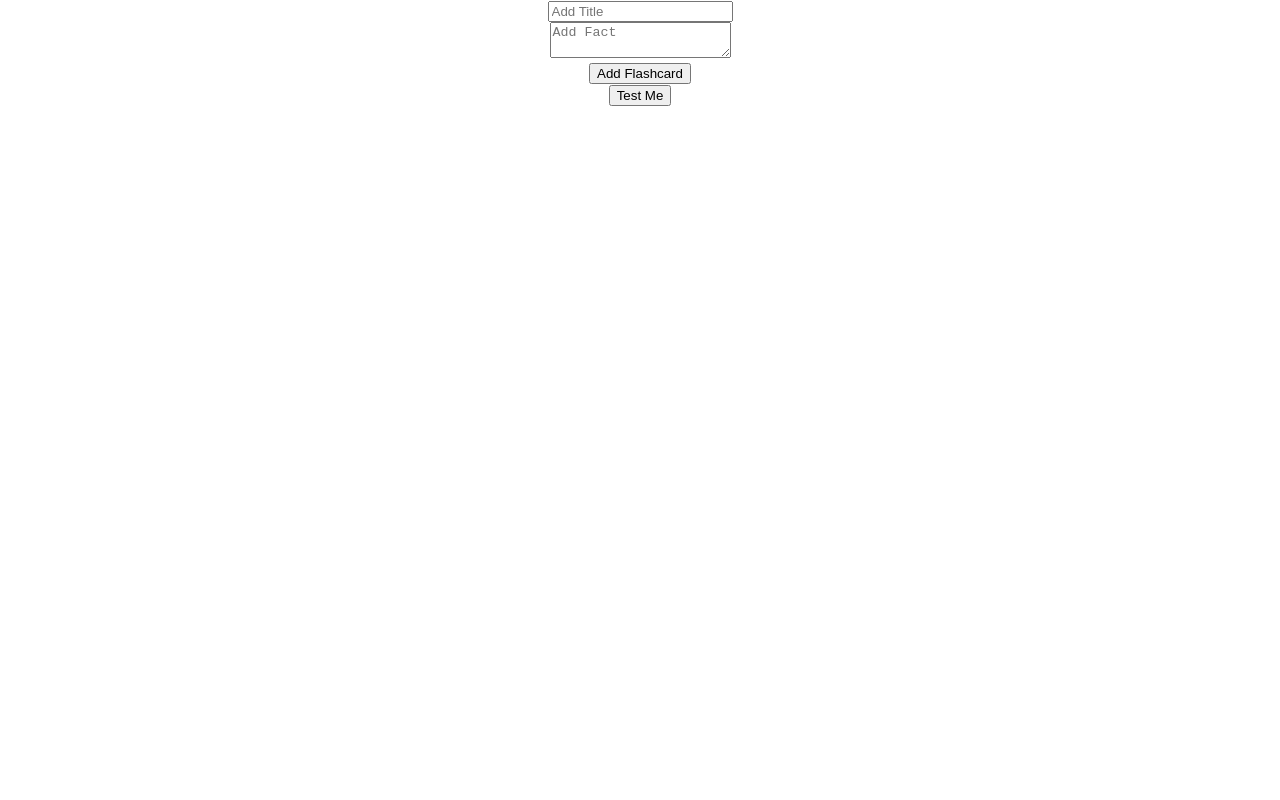
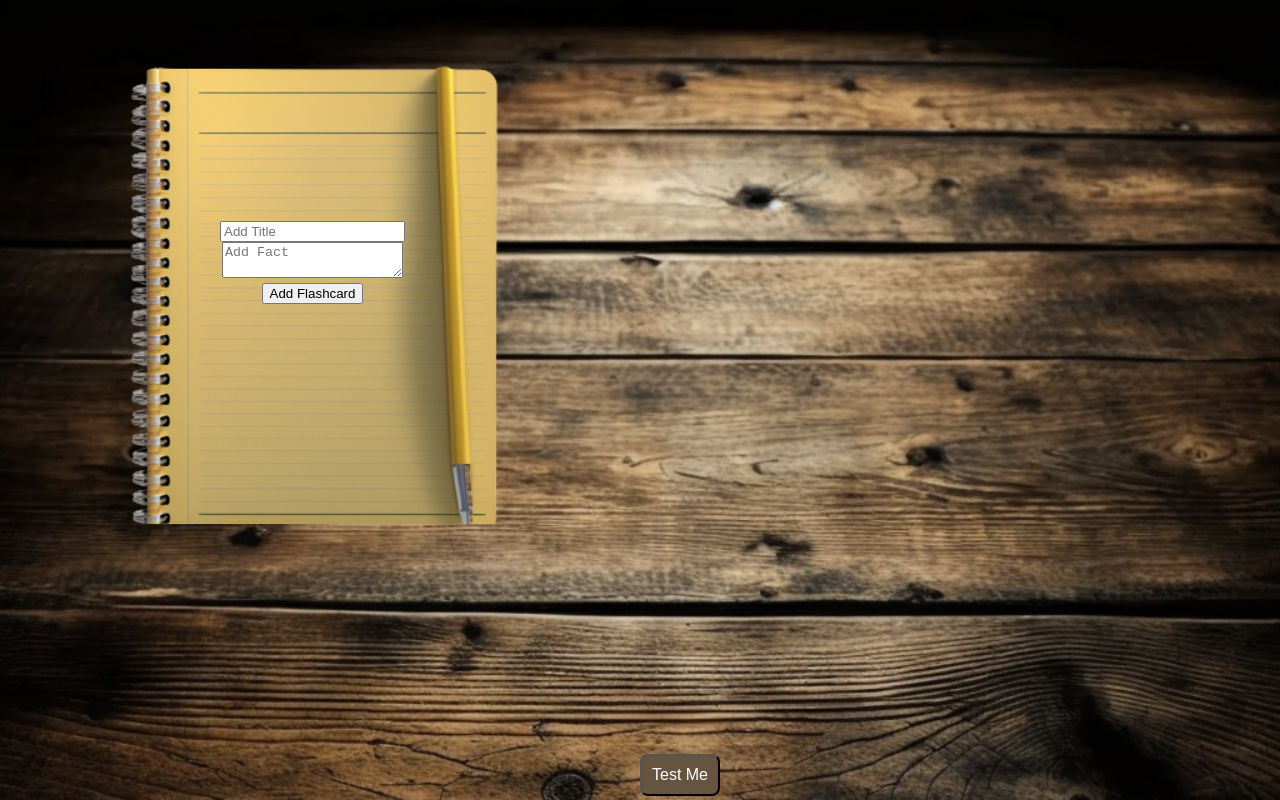
Before and after one commit to shervincm/Memory-Jogger, a React app in the folder flashcard/: page / in a window 1280 px wide. Built offline with nearby package versions, Linux system fonts and the light colour scheme.

Commit message:
CSS- desk as bg, added notebook bg for input form, working on positioning Test Me button

```diff
--- a/flashcard/src/components/App/App.css
+++ b/flashcard/src/components/App/App.css
@@ -1,40 +1,39 @@
 .App {
   text-align: center;
+  /* access desk image in public/Images */
+}
+body{
+  background-image: url('/src/Images/table.png');
+  background-repeat: no-repeat;
+  background-size: cover;
+
 }
 
-.App-logo {
-  height: 40vmin;
-  pointer-events: none;
+.inputForm{
+  background-image: url('/src/Images/notebook.png');
+  background-repeat: no-repeat;
+  z-index: 10;
+  position: fixed;
+  padding: 110px;
+  background-size: cover;
+  overflow: visible;
 }
 
-@media (prefers-reduced-motion: no-preference) {
-  .App-logo {
-    animation: App-logo-spin infinite 20s linear;
-  }
+.justForm{
+  padding: 110px;
+  position: relative;
+
 }
-
-.App-header {
-  background-color: #282c34;
-  min-height: 100vh;
-  display: flex;
-  flex-direction: column;
-  align-items: center;
-  justify-content: center;
-  font-size: calc(10px + 2vmin);
+.TestMeBtn{
+  background-color: #65543F;
   color: white;
-}
-
-.App-link {
-  color: #61dafb;
-}
-
-@keyframes App-logo-spin {
-  from {
-    transform: rotate(0deg);
-  }
-  to {
-    transform: rotate(360deg);
-  }
+  border-radius: 8px;
+  padding: 10px;
+  font-size: medium;
+  text-align: center;
+  position: fixed;
+  bottom: 4px;
+  right: 5;
 }
 
 .blurry-text {
--- a/flashcard/src/components/App/App.js
+++ b/flashcard/src/components/App/App.js
@@ -46,13 +46,15 @@ function quizField(){
 }
 
 return (
+  <body>
   <div className="App">
     <Input handleSubmit={handleSubmit} data={data} setData={setData} />
     <TestMe data={data} randomInteger={randomInteger} />
     {quiz && quiz.usertitle && <p>{quiz.usertitle}</p>}
     {quiz && quiz.fact && <p className='blurry-text'>{quiz.fact}</p>}
-    <button onClick={quizField}>Test Me</button>
+    <button onClick={quizField} className="TestMeBtn">Test Me</button>
   </div>
+  </body>
 );
 }
 
--- a/flashcard/src/components/Input/index.js
+++ b/flashcard/src/components/Input/index.js
@@ -18,8 +18,8 @@ function Input({ handleSubmit, data, setData }) {
 }
 
   return (
-    <div>
-      <form onSubmit={handleClick}>
+    <div className="inputForm">
+      <form onSubmit={handleClick} className="justForm">
         <input required placeholder="Add Title" htmlFor="Title" type="text" value={title} onChange={(e)=> {setTitle(e.target.value)}}></input>
         <br></br>
         <textarea required placeholder="Add Fact" htmlFor="Fact" type="textarea" value={fact} onChange={(e)=> {setFact(e.target.value)}}></textarea>
```
Also changed, not shown: flashcard/src/Images/Riddler-removebg.png (renamed from flashcard/public/Images/Riddler-removebg.png), flashcard/src/Images/flaming_number_4.png (renamed from flashcard/public/Images/grogg_dogg_flaming_number_4_logo_removebg.png), flashcard/src/Images/logo.nobg.png (added), flashcard/src/Images/logo.png (renamed from flashcard/public/Images/grogg_dogg_superhero_logo_of_4_cartoon_superheroes_coding_on_la_ed-removebg.png), flashcard/src/Images/notebook.png (renamed from flashcard/public/Images/grogg_dogg_plain_yellow_notebook_with_lined_paper_realistic_nobg.png), flashcard/src/Images/riddlenotebook-nobg.png (added), flashcard/src/Images/table.png (renamed from flashcard/public/Images/Grogg_Dogg_wooden_table_for_use_as_a_background_from_above_510bb54e-254a-40a5-a9a0-7a85f58006a7.png).
